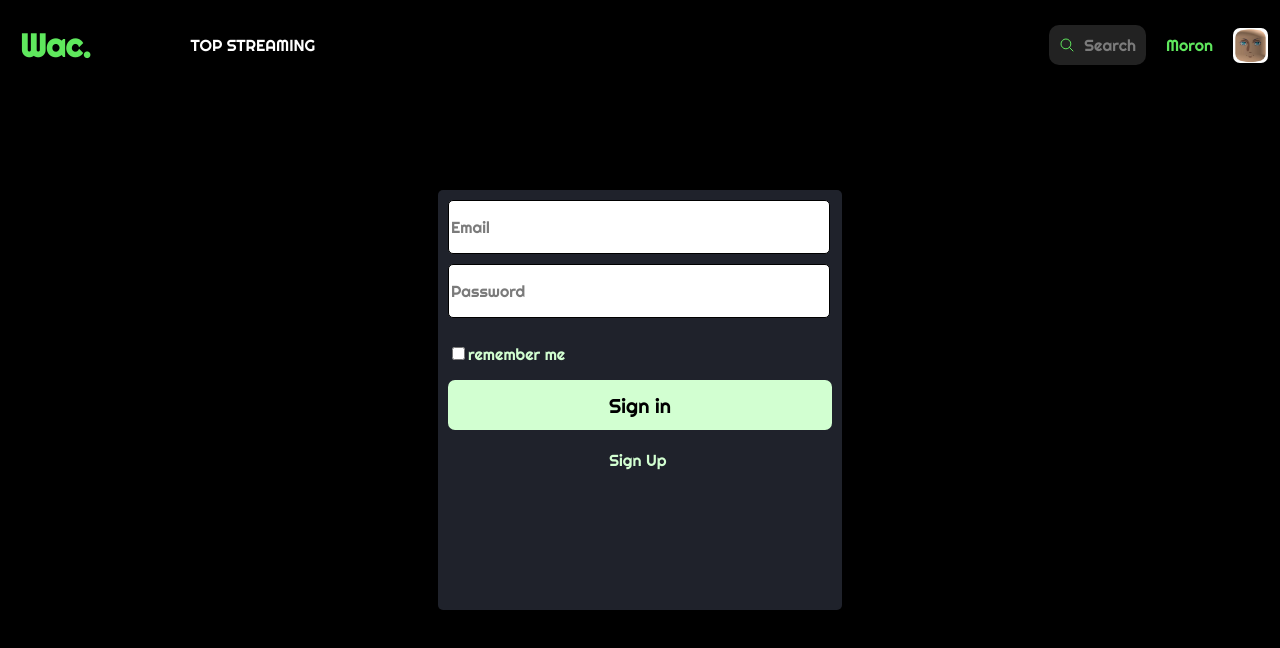
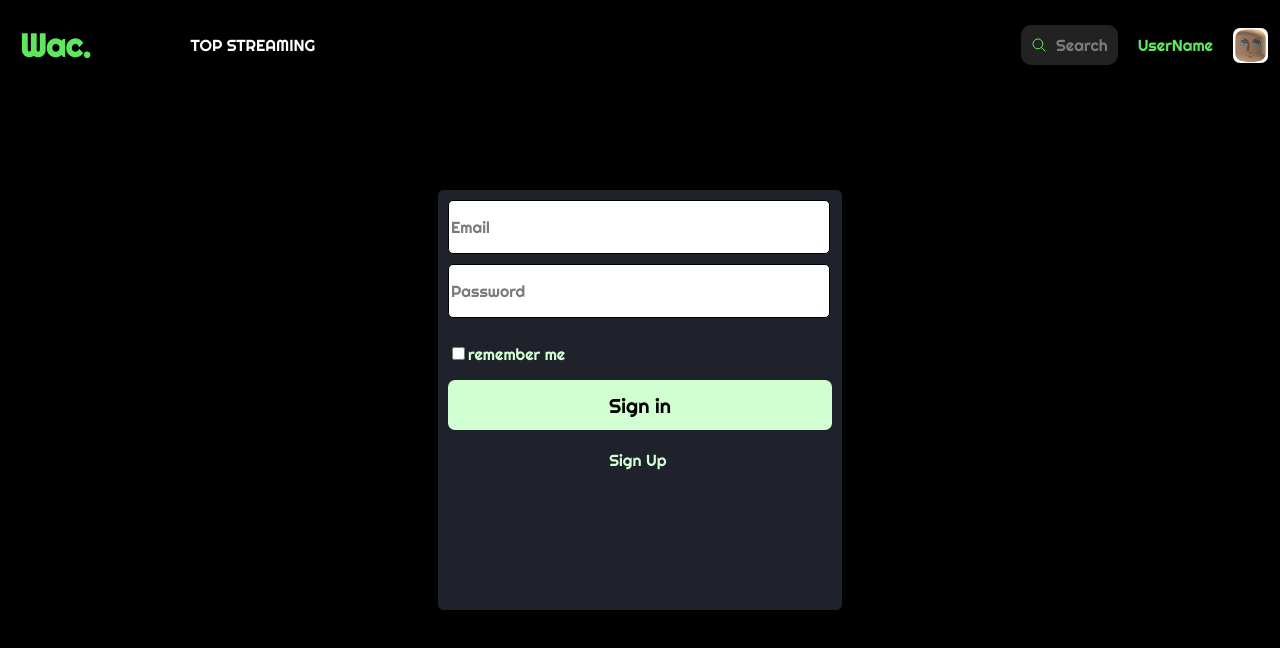
Before and after one commit to Anamya01/wac-vercel-, a React (Create React App) app: page /login in a window 1280 px wide. Shown: the top 648 px of the page. Built offline with nearby package versions, Linux system fonts and the light colour scheme; no server answers; sample sign-in values are in the browser's storage.

Commit message:
Update NavBar.js
UserName change

```diff
--- a/src/components/NavBar/NavBar.js
+++ b/src/components/NavBar/NavBar.js
@@ -35,7 +35,7 @@ function NavBar() {
         {user?.email ?
         <div>
         <div className='profile' onClick={showHandlerOpen} onMouseLeave={showHandlerClose}>
-          <p>Moron</p>
+          <p>UserName</p>
           <img src={used} alt='' ></img>
         </div>
         {show &&
```
